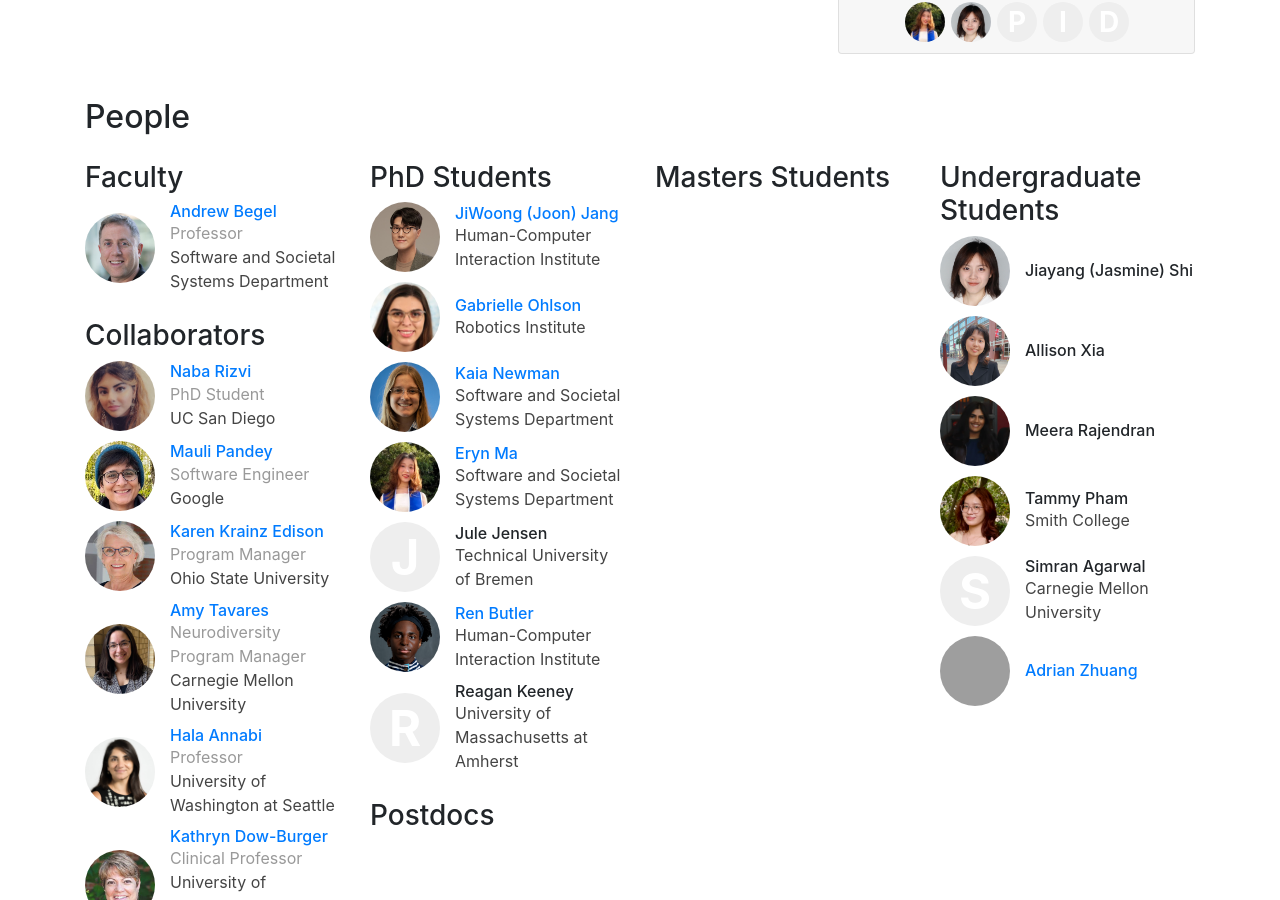
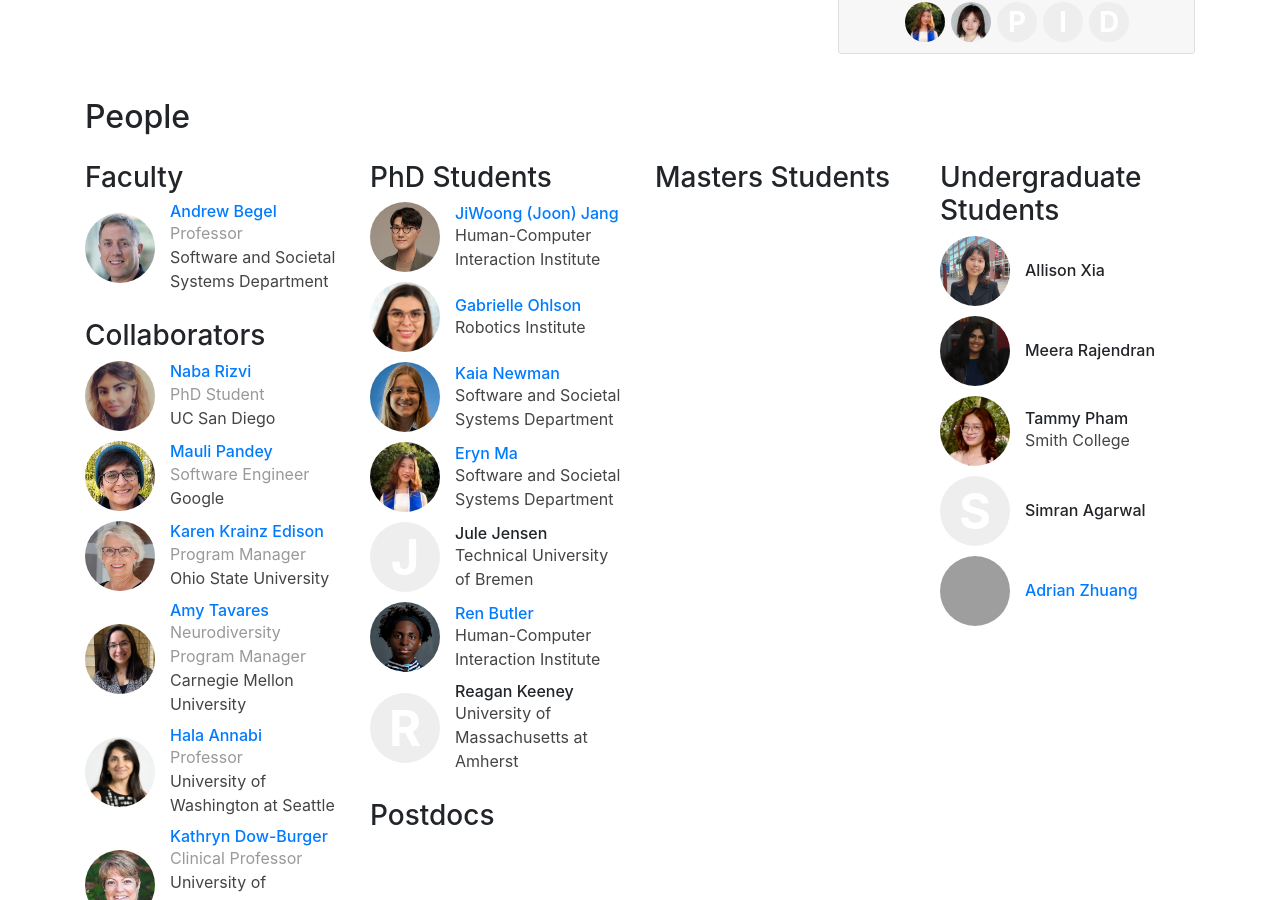
Before and after one commit to cmu-variability/cmu-variability.github.io, a Jekyll site: the page built from index.html, in a window 1280 px wide and 900 px high, scrolled down 3554 px. Built offline with Jekyll 4.4.1, drawn with Linux system fonts in a browser that asks for light colours; some of the changed lines change nothing that is shown; some of the changed text lies outside the part shown; grey boxes are pictures that could not be loaded.

Commit message:
One more alum.

```diff
--- a/_data/people.yml
+++ b/_data/people.yml
@@ -340,7 +340,7 @@ ugrad-chen-hwang:
 
 ugrad-jiayang-shi:
     display_name: "Jiayang (Jasmine) Shi"
-    role: ugrad
+    role: ugrad-alumni
     image: /img/people/jasmine-shi.jpg
 
 ugrad-allison-xia:
@@ -412,7 +412,6 @@ ugrad-christine-truong:
 ugrad-simran-agarwal:
     display_name: Simran Agarwal
     role: ugrad
-    org: Carnegie Mellon University
 
 ugrad-adrian-zhuang:
     display_name: "Adrian Zhuang"
```
